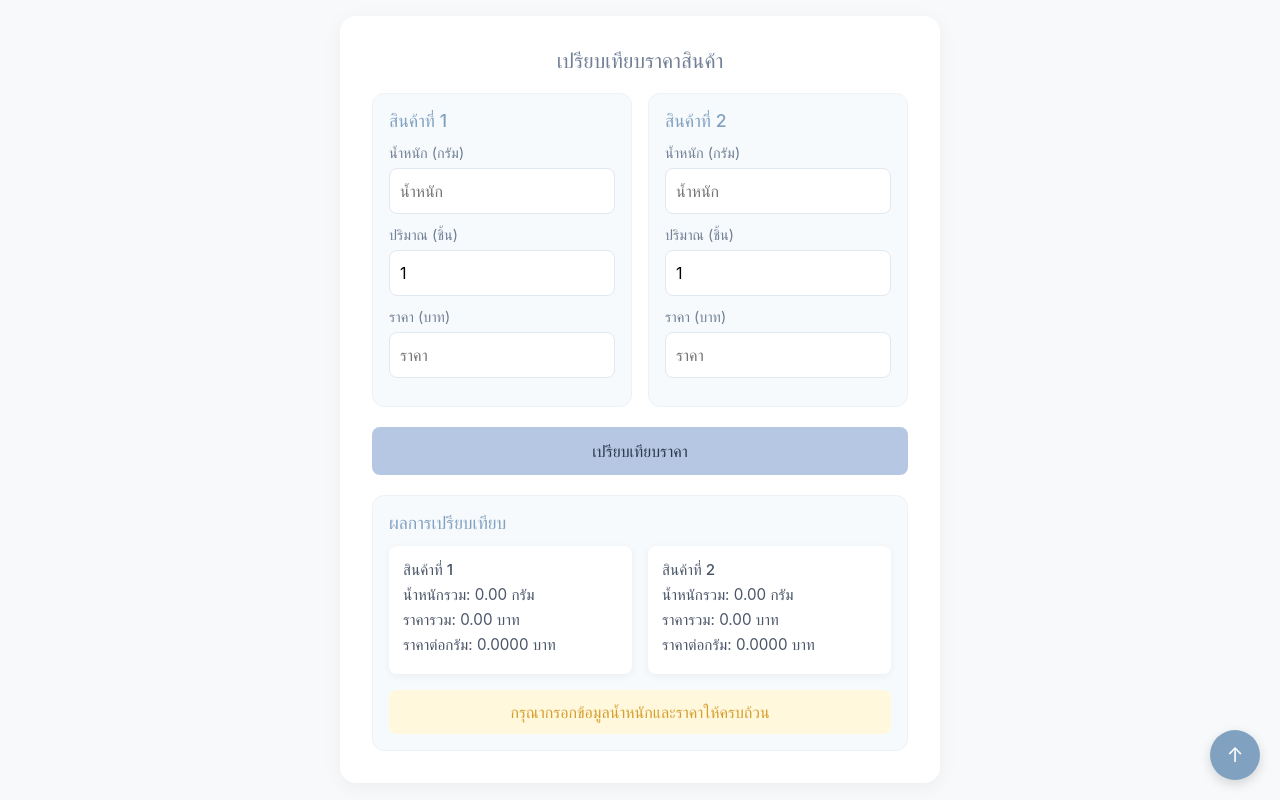
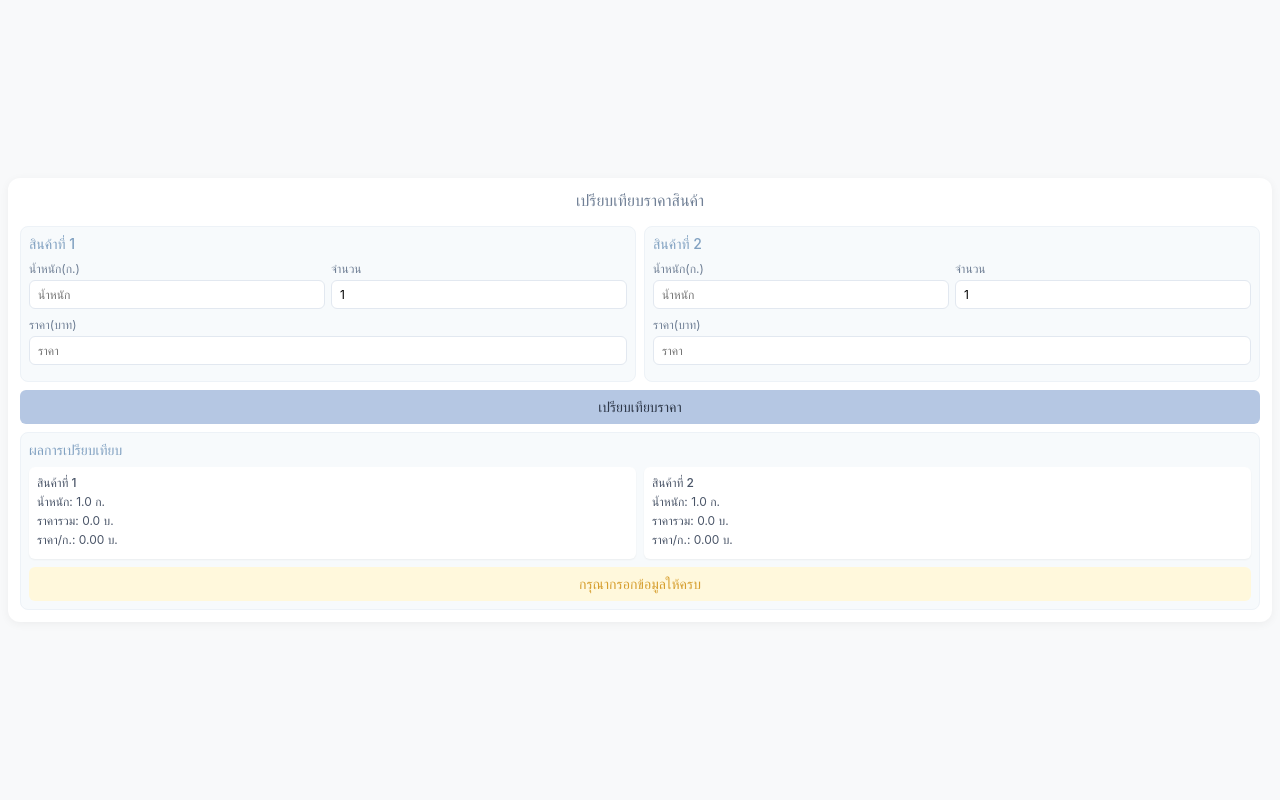
Before and after one commit to pskorn2/price-compare, a plain HTML site: page index.html in a window 1280 px wide. Both pictures are taken after a click on the button "เปรียบเทียบราคา". Drawn offline with Linux system fonts and the light colour scheme.

Commit message:
Update index.html

```diff
--- a/index.html
+++ b/index.html
@@ -5,185 +5,174 @@
   <meta name="viewport" content="width=device-width, initial-scale=1.0">
   <title>เครื่องคำนวณเปรียบเทียบราคา</title>
   <style>
-    /* Minimal Pastel Design */
+    /* Compact Design */
     * {
       margin: 0;
       padding: 0;
       box-sizing: border-box;
       font-family: 'Prompt', -apple-system, BlinkMacSystemFont, sans-serif;
+      font-size: 14px;
     }
 
     body {
       background-color: #f8f9fa;
       color: #4a5568;
-      padding: 16px;
       min-height: 100vh;
+      padding: 8px;
+      display: flex;
+      align-items: center;
+      justify-content: center;
     }
 
     .container {
-      max-width: 600px;
+      max-width: 100%;
       width: 100%;
       background-color: #fff;
-      border-radius: 16px;
-      box-shadow: 0 4px 20px rgba(0, 0, 0, 0.05);
-      padding: 24px 16px;
-      margin: 0 auto;
+      border-radius: 12px;
+      box-shadow: 0 2px 10px rgba(0, 0, 0, 0.05);
+      padding: 12px;
+      display: flex;
+      flex-direction: column;
+      gap: 8px;
     }
 
     h1 {
       color: #718096;
-      font-size: 1.3rem;
+      font-size: 16px;
       text-align: center;
-      margin-bottom: 20px;
+      margin-bottom: 8px;
       font-weight: 500;
     }
 
     .comparison-form {
-      display: flex;
-      flex-direction: column;
-      gap: 16px;
-      margin-bottom: 20px;
+      display: grid;
+      grid-template-columns: 1fr 1fr;
+      gap: 8px;
     }
 
     .item-card {
       background-color: #f7fafc;
-      border-radius: 12px;
-      padding: 16px;
+      border-radius: 8px;
+      padding: 8px;
       border: 1px solid #edf2f7;
     }
 
     .item-card h2 {
       color: #81a1c1;
-      font-size: 1.1rem;
-      margin-bottom: 12px;
+      font-size: 14px;
+      margin-bottom: 8px;
       font-weight: 500;
     }
 
     .form-group {
-      margin-bottom: 12px;
+      margin-bottom: 8px;
     }
 
-    .form-row {
+    .input-label {
       display: flex;
-      gap: 10px;
+      gap: 4px;
+      align-items: center;
+      margin-bottom: 4px;
     }
 
-    .form-row .form-group {
-      flex: 1;
-    }
-
-    label {
-      display: block;
-      margin-bottom: 6px;
+    .input-label label {
       color: #718096;
-      font-size: 0.9rem;
+      font-size: 12px;
+      white-space: nowrap;
     }
 
     input {
       width: 100%;
-      padding: 12px 10px;
+      padding: 6px 8px;
       border: 1px solid #e2e8f0;
-      border-radius: 8px;
-      font-size: 1rem;
+      border-radius: 6px;
+      font-size: 12px;
       background-color: #fff;
-      transition: all 0.2s;
-      -webkit-appearance: none;
-    }
-
-    input:focus {
-      outline: none;
-      border-color: #a3bffa;
-      box-shadow: 0 0 0 3px rgba(163, 191, 250, 0.2);
     }
 
     button {
       width: 100%;
-      padding: 14px;
+      padding: 8px;
       background-color: #b5c7e3;
       color: #2d3748;
       border: none;
-      border-radius: 8px;
-      font-size: 1rem;
+      border-radius: 6px;
+      font-size: 14px;
       cursor: pointer;
-      transition: all 0.2s;
       font-weight: 500;
-      -webkit-appearance: none;
     }
 
-    button:hover, button:active {
+    button:hover {
       background-color: #a3bffa;
     }
 
     .results {
-      margin-top: 20px;
-      padding: 16px;
-      border-radius: 12px;
+      padding: 8px;
+      border-radius: 8px;
       background-color: #f7fafc;
+      border: 1px solid #edf2f7;
       display: none;
-      border: 1px solid #edf2f7;
-      scroll-margin-top: 20px;
     }
 
     .results h2 {
       color: #81a1c1;
-      font-size: 1.1rem;
-      margin-bottom: 12px;
+      font-size: 14px;
+      margin-bottom: 8px;
       font-weight: 500;
     }
 
     .result-card {
-      display: flex;
-      flex-direction: column;
-      gap: 16px;
-      margin-bottom: 16px;
+      display: grid;
+      grid-template-columns: 1fr 1fr;
+      gap: 8px;
+      margin-bottom: 8px;
     }
 
     .result-item {
-      flex: 1;
-      padding: 14px;
+      padding: 8px;
       background-color: #fff;
-      border-radius: 8px;
-      box-shadow: 0 2px 8px rgba(0, 0, 0, 0.05);
+      border-radius: 6px;
+      box-shadow: 0 1px 2px rgba(0, 0, 0, 0.05);
+      font-size: 12px;
     }
 
     .result-item p {
-      margin-bottom: 6px;
-      font-size: 0.95rem;
+      margin-bottom: 4px;
+      font-size: 12px;
     }
 
     .result-item p:first-child {
       font-weight: 500;
-      color: #4a5568;
     }
 
     .winner {
-      padding: 12px;
+      padding: 8px;
       background-color: #e6fffa;
       color: #319795;
-      border-radius: 8px;
+      border-radius: 6px;
       text-align: center;
       font-weight: 500;
-      margin-top: 16px;
+      margin-top: 8px;
       animation: fadeInUp 0.5s ease-out forwards;
     }
 
     .draw {
-      padding: 12px;
+      padding: 8px;
       background-color: #fff8dc;
       color: #d69e2e;
-      border-radius: 8px;
+      border-radius: 6px;
       text-align: center;
       font-weight: 500;
-      margin-top: 16px;
+      margin-top: 8px;
       animation: fadeInUp 0.5s ease-out forwards;
     }
 
     .progress-container {
       width: 100%;
       background-color: #edf2f7;
-      border-radius: 8px;
-      margin-top: 16px;
-      height: 12px;
+      border-radius: 6px;
+      margin-top: 8px;
+      height: 8px;
       overflow: hidden;
       position: relative;
     }
@@ -192,9 +181,8 @@
       height: 100%;
       background-color: #9ae6b4;
       width: 0%;
-      border-radius: 8px;
       position: relative;
-      transition: width 1.2s cubic-bezier(0.34, 1.56, 0.64, 1);
+      transition: width 1s cubic-bezier(0.34, 1.56, 0.64, 1);
     }
 
     .progress-bar::before {
@@ -214,18 +202,6 @@
       animation: progress-shine 2s linear infinite;
     }
 
-    .progress-value {
-      position: absolute;
-      top: 50%;
-      left: 50%;
-      transform: translate(-50%, -50%);
-      font-size: 10px;
-      font-weight: 600;
-      color: #4a5568;
-      z-index: 1;
-      text-shadow: 0 0 2px #fff;
-    }
-
     @keyframes progress-shine {
       from {
         background-position: 200% 0;
@@ -238,7 +214,7 @@
     @keyframes fadeInUp {
       from {
         opacity: 0;
-        transform: translateY(20px);
+        transform: translateY(10px);
       }
       to {
         opacity: 1;
@@ -246,21 +222,14 @@
       }
     }
 
-    /* Animated pulse for winner box */
-    .winner.pulse {
-      animation: pulsate 2s infinite;
+    /* Compact form layout for mobile */
+    .form-row {
+      display: flex;
+      gap: 6px;
     }
 
-    @keyframes pulsate {
-      0% {
-        box-shadow: 0 0 0 0 rgba(49, 151, 149, 0.4);
-      }
-      70% {
-        box-shadow: 0 0 0 8px rgba(49, 151, 149, 0);
-      }
-      100% {
-        box-shadow: 0 0 0 0 rgba(49, 151, 149, 0);
-      }
+    .form-row .form-group {
+      flex: 1;
     }
 
     /* Loader */
@@ -280,39 +249,39 @@
     .loader {
       display: inline-block;
       position: relative;
-      width: 64px;
-      height: 64px;
+      width: 40px;
+      height: 40px;
     }
 
     .loader div {
       position: absolute;
-      top: 27px;
-      width: 11px;
-      height: 11px;
+      top: 15px;
+      width: 8px;
+      height: 8px;
       border-radius: 50%;
       animation-timing-function: cubic-bezier(0, 1, 1, 0);
     }
 
     .loader div:nth-child(1) {
-      left: 6px;
+      left: 4px;
       background-color: #fbd38d;
       animation: loader1 0.6s infinite;
     }
 
     .loader div:nth-child(2) {
-      left: 6px;
+      left: 4px;
       background-color: #9ae6b4;
       animation: loader2 0.6s infinite;
     }
 
     .loader div:nth-child(3) {
-      left: 26px;
+      left: 16px;
       background-color: #b5c7e3;
       animation: loader2 0.6s infinite;
     }
 
     .loader div:nth-child(4) {
-      left: 45px;
+      left: 28px;
       background-color: #f687b3;
       animation: loader3 0.6s infinite;
     }
@@ -324,7 +293,7 @@
 
     @keyframes loader2 {
       0% { transform: translate(0, 0); }
-      100% { transform: translate(19px, 0); }
+      100% { transform: translate(12px, 0); }
     }
 
     @keyframes loader3 {
@@ -332,48 +301,19 @@
       100% { transform: scale(0); }
     }
 
-    /* Responsive styles for mobile */
-    @media (min-width: 641px) {
-      .container {
-        padding: 32px;
+    #progress-value {
+      position: absolute;
+      right: 4px;
+      top: -5px;
+      font-size: 10px;
+      color: #4a5568;
+      background: rgba(255, 255, 255, 0.7);
+      padding: 0 4px;
+      border-radius: 8px;
     }
 
-      .comparison-form {
-        flex-direction: row;
-      }
-
-      .item-card {
-        flex: 1;
-      }
-
-      .result-card {
-        flex-direction: row;
-      }
-    }
-
-    /* Add floating button for recalculation when scrolled down */
-    .recalculate-btn {
-      position: fixed;
-      bottom: 20px;
-      right: 20px;
-      width: 50px;
-      height: 50px;
-      border-radius: 50%;
-      background-color: #81a1c1;
-      color: white;
-      display: flex;
-      justify-content: center;
-      align-items: center;
-      box-shadow: 0 4px 12px rgba(0, 0, 0, 0.15);
-      cursor: pointer;
-      z-index: 10;
-      display: none;
-      font-size: 20px;
-      transition: transform 0.2s;
-    }
-
-    .recalculate-btn:active {
-      transform: scale(0.95);
+    .hide-when-results {
+      transition: height 0.3s ease-out;
     }
   </style>
 </head>
@@ -393,38 +333,54 @@
     <div class="comparison-form">
       <div class="item-card">
         <h2>สินค้าที่ 1</h2>
+        <div class="form-row">
           <div class="form-group">
-          <label for="weight1">น้ำหนัก (กรัม)</label>
-          <input type="number" id="weight1" placeholder="น้ำหนัก" min="0" step="0.01" inputmode="decimal">
+            <div class="input-label">
+              <label for="weight1">น้ำหนัก(ก.)</label>
+            </div>
+            <input type="number" id="weight1" placeholder="น้ำหนัก" min="0" step="0.01">
           </div>
           <div class="form-group">
-          <label for="quantity1">ปริมาณ (ชิ้น)</label>
-          <input type="number" id="quantity1" placeholder="ปริมาณ" value="1" min="1" step="1" inputmode="numeric">
+            <div class="input-label">
+              <label for="quantity1">จำนวน</label>
+            </div>
+            <input type="number" id="quantity1" placeholder="จำนวน" value="1" min="1" step="1">
+          </div>
         </div>
         <div class="form-group">
-          <label for="price1">ราคา (บาท)</label>
-          <input type="number" id="price1" placeholder="ราคา" min="0" step="0.01" inputmode="decimal">
+          <div class="input-label">
+            <label for="price1">ราคา(บาท)</label>
+          </div>
+          <input type="number" id="price1" placeholder="ราคา" min="0" step="0.01">
         </div>
       </div>
 
       <div class="item-card">
         <h2>สินค้าที่ 2</h2>
+        <div class="form-row">
           <div class="form-group">
-          <label for="weight2">น้ำหนัก (กรัม)</label>
-          <input type="number" id="weight2" placeholder="น้ำหนัก" min="0" step="0.01" inputmode="decimal">
+            <div class="input-label">
+              <label for="weight2">น้ำหนัก(ก.)</label>
+            </div>
+            <input type="number" id="weight2" placeholder="น้ำหนัก" min="0" step="0.01">
           </div>
           <div class="form-group">
-          <label for="quantity2">ปริมาณ (ชิ้น)</label>
-          <input type="number" id="quantity2" placeholder="ปริมาณ" value="1" min="1" step="1" inputmode="numeric">
+            <div class="input-label">
+              <label for="quantity2">จำนวน</label>
+            </div>
+            <input type="number" id="quantity2" placeholder="จำนวน" value="1" min="1" step="1">
+          </div>
         </div>
         <div class="form-group">
-          <label for="price2">ราคา (บาท)</label>
-          <input type="number" id="price2" placeholder="ราคา" min="0" step="0.01" inputmode="decimal">
+          <div class="input-label">
+            <label for="price2">ราคา(บาท)</label>
+          </div>
+          <input type="number" id="price2" placeholder="ราคา" min="0" step="0.01">
         </div>
       </div>
     </div>
 
-    <button onclick="calculateComparison()">เปรียบเทียบราคา</button>
+    <button onclick="calculateComparison()" id="compare-button">เปรียบเทียบราคา</button>
 
     <div class="results" id="results">
       <h2>ผลการเปรียบเทียบ</h2>
@@ -437,12 +393,10 @@
       <div id="winner-result"></div>
       <div id="progress-container" class="progress-container" style="display: none;">
         <div id="progress-bar" class="progress-bar"></div>
-        <div id="progress-value" class="progress-value">0%</div>
+        <div id="progress-value">0%</div>
       </div>
     </div>
   </div>
-
-  <div class="recalculate-btn" id="recalculate-btn" onclick="scrollToTop()">↑</div>
 
   <script>
     function showLoader() {
@@ -460,11 +414,11 @@
       // Simulate loading time
       setTimeout(() => {
         // Get input values
-        const weight1 = parseFloat(document.getElementById('weight1').value) || 0;
+        const weight1 = parseFloat(document.getElementById('weight1').value) || 1;
         const quantity1 = parseInt(document.getElementById('quantity1').value) || 1;
         const price1 = parseFloat(document.getElementById('price1').value) || 0;
 
-        const weight2 = parseFloat(document.getElementById('weight2').value) || 0;
+        const weight2 = parseFloat(document.getElementById('weight2').value) || 1;
         const quantity2 = parseInt(document.getElementById('quantity2').value) || 1;
         const price2 = parseFloat(document.getElementById('price2').value) || 0;
 
@@ -475,19 +429,19 @@
         const unitPrice1 = totalWeight1 > 0 ? price1 / totalWeight1 : 0;
         const unitPrice2 = totalWeight2 > 0 ? price2 / totalWeight2 : 0;
 
-        // Display results with 4 decimal places
+        // Display results with 2 decimal places to save space
         document.getElementById('item1-result').innerHTML = `
           <p>สินค้าที่ 1</p>
-          <p>น้ำหนักรวม: ${totalWeight1.toFixed(2)} กรัม</p>
-          <p>ราคารวม: ${price1.toFixed(2)} บาท</p>
-          <p>ราคาต่อกรัม: ${unitPrice1.toFixed(4)} บาท</p>
+          <p>น้ำหนัก: ${totalWeight1.toFixed(1)} ก.</p>
+          <p>ราคารวม: ${price1.toFixed(1)} บ.</p>
+          <p>ราคา/ก.: ${unitPrice1.toFixed(2)} บ.</p>
         `;
 
         document.getElementById('item2-result').innerHTML = `
           <p>สินค้าที่ 2</p>
-          <p>น้ำหนักรวม: ${totalWeight2.toFixed(2)} กรัม</p>
-          <p>ราคารวม: ${price2.toFixed(2)} บาท</p>
-          <p>ราคาต่อกรัม: ${unitPrice2.toFixed(4)} บาท</p>
+          <p>น้ำหนัก: ${totalWeight2.toFixed(1)} ก.</p>
+          <p>ราคารวม: ${price2.toFixed(1)} บ.</p>
+          <p>ราคา/ก.: ${unitPrice2.toFixed(2)} บ.</p>
         `;
 
         // Determine which is cheaper
@@ -504,8 +458,8 @@
           progressContainer.style.display = 'block';
 
           if (unitPrice1 < unitPrice2) {
-            const savingsPercent = ((unitPrice2 - unitPrice1) / unitPrice2 * 100).toFixed(2);
-            winnerHTML = `<div class="winner pulse">สินค้าที่ 1 ถูกกว่า (ประหยัดกว่า ${savingsPercent}%)</div>`;
+            const savingsPercent = ((unitPrice2 - unitPrice1) / unitPrice2 * 100).toFixed(0);
+            winnerHTML = `<div class="winner">สินค้าที่ 1 ถูกกว่า ${savingsPercent}%</div>`;
 
             // Set initial width
             progressBar.style.width = '0%';
@@ -522,8 +476,8 @@
             }, 200);
 
           } else if (unitPrice2 < unitPrice1) {
-            const savingsPercent = ((unitPrice1 - unitPrice2) / unitPrice1 * 100).toFixed(2);
-            winnerHTML = `<div class="winner pulse">สินค้าที่ 2 ถูกกว่า (ประหยัดกว่า ${savingsPercent}%)</div>`;
+            const savingsPercent = ((unitPrice1 - unitPrice2) / unitPrice1 * 100).toFixed(0);
+            winnerHTML = `<div class="winner">สินค้าที่ 2 ถูกกว่า ${savingsPercent}%</div>`;
 
             // Set initial width
             progressBar.style.width = '0%';
@@ -544,28 +498,18 @@
             progressContainer.style.display = 'none';
           }
         } else {
-          winnerHTML = `<div class="draw">กรุณากรอกข้อมูลน้ำหนักและราคาให้ครบถ้วน</div>`;
+          winnerHTML = `<div class="draw">กรุณากรอกข้อมูลให้ครบ</div>`;
           progressContainer.style.display = 'none';
         }
 
         document.getElementById('winner-result').innerHTML = winnerHTML;
 
         // Show results
-        const resultsElement = document.getElementById('results');
-        resultsElement.style.display = 'block';
+        document.getElementById('results').style.display = 'block';
 
         // Hide loader
         hideLoader();
-
-        // Scroll to results after a small delay
-        setTimeout(() => {
-          resultsElement.scrollIntoView({ behavior: 'smooth', block: 'start' });
-
-          // Show the recalculate button after scrolling down
-          document.getElementById('recalculate-btn').style.display = 'flex';
-        }, 300);
-
-      }, 600); // Loading time in milliseconds
+      }, 500); // Reduced loading time for better UX
     }
 
     // Function to animate progress value
@@ -587,27 +531,6 @@
 
       window.requestAnimationFrame(step);
     }
-
-    // Function to scroll back to the top
-    function scrollToTop() {
-      window.scrollTo({ top: 0, behavior: 'smooth' });
-      document.getElementById('recalculate-btn').style.display = 'none';
-    }
-
-    // Listen for scroll to show/hide the recalculate button
-    window.addEventListener('scroll', function() {
-      const resultsElement = document.getElementById('results');
-      if (resultsElement.style.display === 'block') {
-        const rect = resultsElement.getBoundingClientRect();
-        const recalculateBtn = document.getElementById('recalculate-btn');
-
-        if (rect.top < 0) {
-          recalculateBtn.style.display = 'flex';
-        } else {
-          recalculateBtn.style.display = 'none';
-        }
-      }
-    });
   </script>
 </body>
 </html>
```
Lines whose indentation alone changed are shown as unchanged.
